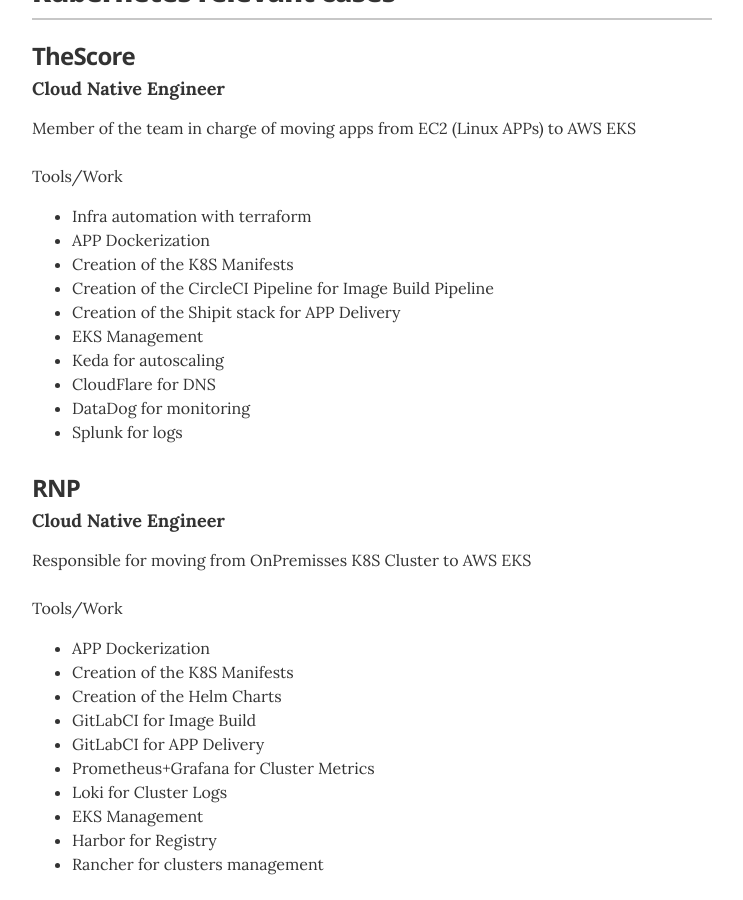
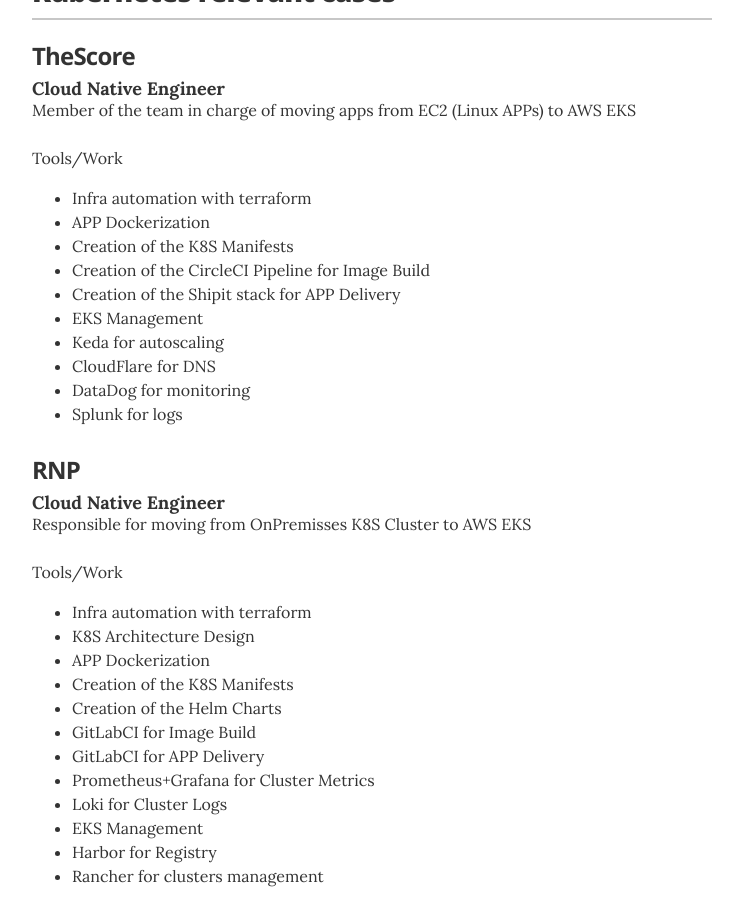
Before and after one commit to gutocarvalho/resume, a Jekyll site: the page built from index.html, in a window 1280 px wide and 900 px high, scrolled down 5384 px. Shown: the whole window, without its empty margins (268-1011 px from the left). Built offline with Jekyll 4.4.1, drawn with Linux system fonts in a browser that asks for light colours.

Commit message:
Resume updated

```diff
--- a/_data/kubernetes.yml
+++ b/_data/kubernetes.yml
@@ -2,11 +2,11 @@
 
 - project: TheScore
   position: Cloud Native Engineer
-  description: Member of the team in charge of moving apps from EC2 (Linux APPs) to AWS EKS <br><br> Tools/Work <br><ul class="resume-item-list"><li>Infra automation with terraform</li><li>APP Dockerization</li><li>Creation of the K8S Manifests</li><li>Creation of the CircleCI Pipeline for Image Build Pipeline</li><li>Creation of the Shipit stack for APP Delivery</li><li>EKS Management</li><li>Keda for autoscaling</li><li>CloudFlare for DNS</li><li>DataDog for monitoring</li><li>Splunk for logs</li></ul>
+  description: Member of the team in charge of moving apps from EC2 (Linux APPs) to AWS EKS <br><br> Tools/Work <br><ul class="resume-item-list"><li>Infra automation with terraform</li><li>APP Dockerization</li><li>Creation of the K8S Manifests</li><li>Creation of the CircleCI Pipeline for Image Build</li><li>Creation of the Shipit stack for APP Delivery</li><li>EKS Management</li><li>Keda for autoscaling</li><li>CloudFlare for DNS</li><li>DataDog for monitoring</li><li>Splunk for logs</li></ul>
 
 - project: RNP
   position: Cloud Native Engineer
-  description: Responsible for moving from OnPremisses K8S Cluster to AWS EKS <br><br> Tools/Work <br><ul class="resume-item-list"><li>APP Dockerization</li><li>Creation of the K8S Manifests</li><li>Creation of the Helm Charts</li><li>GitLabCI for Image Build</li><li>GitLabCI for APP Delivery</li><li>Prometheus+Grafana for Cluster Metrics</li><li>Loki for Cluster Logs</li><li>EKS Management</li><li>Harbor for Registry</li><li>Rancher for clusters management</li></ul>
+  description: Responsible for moving from OnPremisses K8S Cluster to AWS EKS <br><br> Tools/Work <br><ul class="resume-item-list"><li>Infra automation with terraform</li><li>K8S Architecture Design</li><li>APP Dockerization</li><li>Creation of the K8S Manifests</li><li>Creation of the Helm Charts</li><li>GitLabCI for Image Build</li><li>GitLabCI for APP Delivery</li><li>Prometheus+Grafana for Cluster Metrics</li><li>Loki for Cluster Logs</li><li>EKS Management</li><li>Harbor for Registry</li><li>Rancher for clusters management</li></ul>
 
 - project: Ministry of Heath
   position: Cloud Native Engineer
--- a/_layouts/resume.html
+++ b/_layouts/resume.html
@@ -120,7 +120,7 @@
         {% for case in site.data.kubernetes %}
         <div class="resume-item" itemscope itemprop="worksFor" itemtype="http://schema.org/Organization">
           <h3 class="resume-item-title" itemprop="name">{{ case.project }}</h3>
-          <h4 class="resume-item-details" itemprop="description"><span style="display: block; float:left;">{{ case.position }}</span><span style="display: block; float:right;">{{ job.duration }}</span></h4><br/>
+          <h4 class="resume-item-details" itemprop="description"><span style="display: block; float:left;">{{ case.position }}</span><span style="display: block; float:right;">{{ job.duration }}</span></h4>
           <p class="resume-item-copy" style="clear: both;">{{ case.description }}</p>
         </div><!-- end of resume-item -->
         {% endfor %}
```
